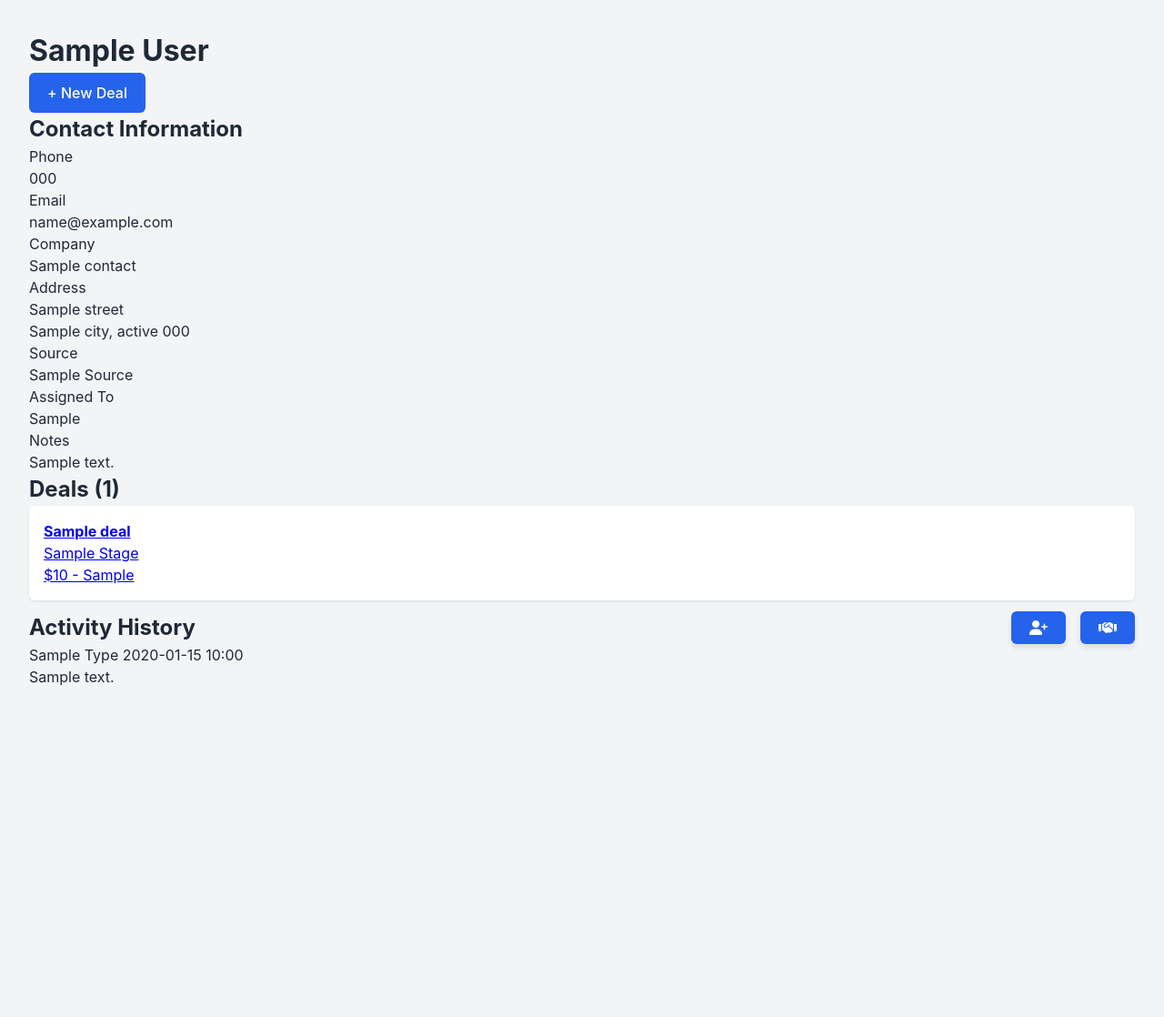
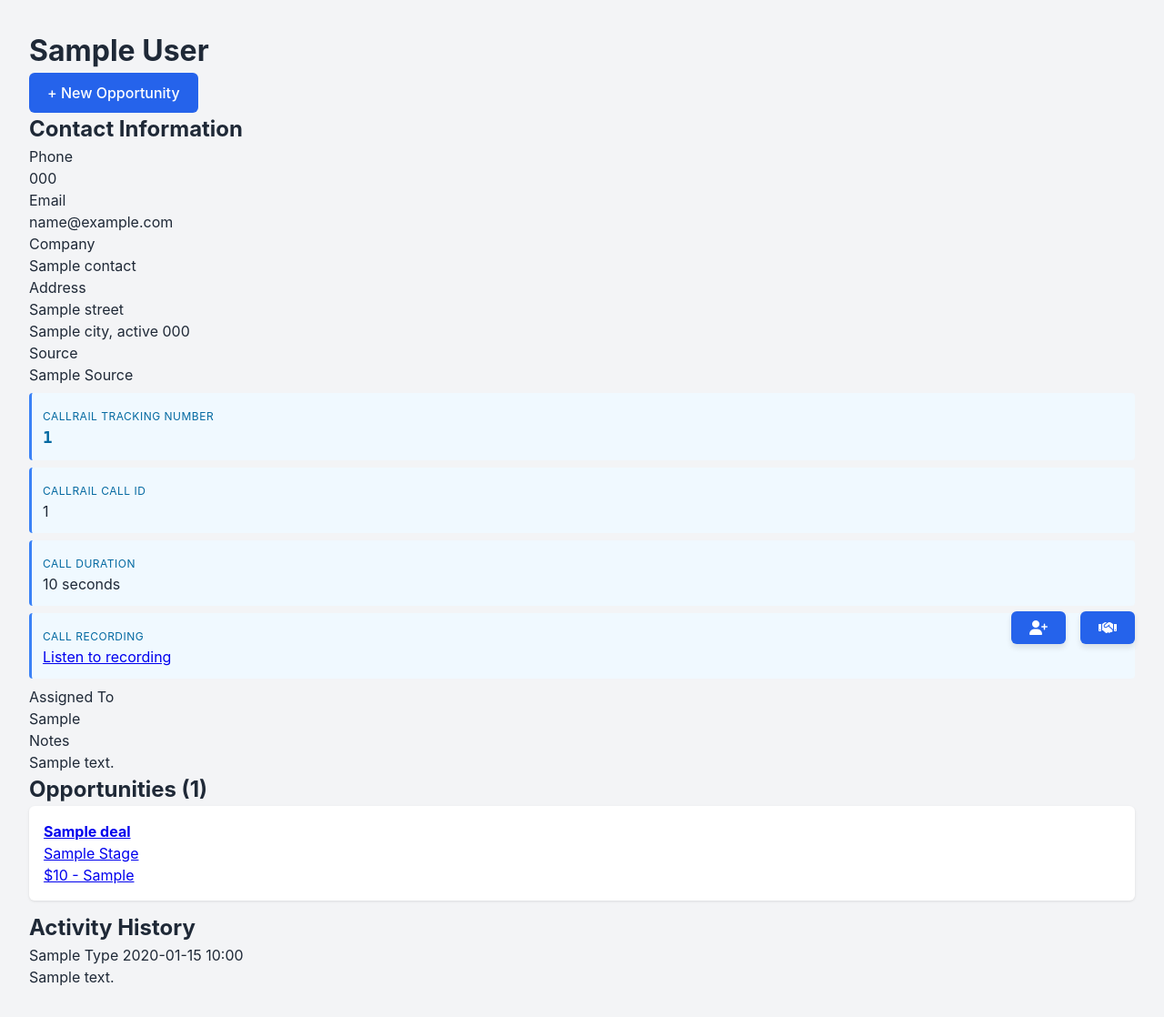
Before and after one commit to lobzyclaw/lovepool-crm, a Flask app: template templates/contact_detail.html in a window 1280 px wide. Shown: the part 60-1178 px from the top of the page at 91% size. Before the commit the page ends 814 px from the top, so only its background shows below. Run offline with Flask 3, Linux system fonts and the light colour scheme; the template is opened without the code that fills it: most values are stand-ins (such as "Sample title", 1, 10 or a date in 2020).

Commit message:
Show CallRail tracking number and source on contacts list and detail pages

```diff
--- a/templates/contact_detail.html
+++ b/templates/contact_detail.html
@@ -5,7 +5,7 @@
     <div class="contact-header">
         <h1>{{ contact.first_name }} {{ contact.last_name }}</h1>
         <div class="contact-actions">
-            <a href="{{ url_for('deal_new', contact_id=contact.id) }}" class="btn btn-primary">+ New Deal</a>
+            <a href="{{ url_for('deal_new', contact_id=contact.id) }}" class="btn btn-primary">+ New Opportunity</a>
         </div>
     </div>
 
@@ -44,6 +44,34 @@
                 <p>{{ contact.source.replace('_', ' ').title() }}</p>
             </div>
 
+            {% if contact.custom_fields and contact.custom_fields.callrail_tracking_number %}
+            <div class="info-group source-detail">
+                <label>CallRail Tracking Number</label>
+                <p class="tracking-number">{{ contact.custom_fields.callrail_tracking_number }}</p>
+            </div>
+            {% endif %}
+
+            {% if contact.custom_fields and contact.custom_fields.callrail_call_id %}
+            <div class="info-group source-detail">
+                <label>CallRail Call ID</label>
+                <p>{{ contact.custom_fields.callrail_call_id }}</p>
+            </div>
+            {% endif %}
+
+            {% if contact.custom_fields and contact.custom_fields.call_duration %}
+            <div class="info-group source-detail">
+                <label>Call Duration</label>
+                <p>{{ contact.custom_fields.call_duration }} seconds</p>
+            </div>
+            {% endif %}
+
+            {% if contact.custom_fields and contact.custom_fields.call_recording %}
+            <div class="info-group source-detail">
+                <label>Call Recording</label>
+                <p><a href="{{ contact.custom_fields.call_recording }}" target="_blank">Listen to recording</a></p>
+            </div>
+            {% endif %}
+
             <div class="info-group">
                 <label>Assigned To</label>
                 <p>{{ contact.assigned_to }}</p>
@@ -56,7 +84,7 @@
         </div>
 
         <div class="contact-deals">
-            <h2>Deals ({{ deals|length }})</h2>
+            <h2>Opportunities ({{ deals|length }})</h2>
 
             {% if deals %}
             <div class="deals-list">
@@ -71,8 +99,8 @@
                 {% endfor %}
             </div>
             {% else %}
-            <p class="empty">No deals yet.</p>
-            <a href="{{ url_for('deal_new', contact_id=contact.id) }}" class="btn btn-primary">Create Deal</a>
+            <p class="empty">No opportunities yet.</p>
+            <a href="{{ url_for('deal_new', contact_id=contact.id) }}" class="btn btn-primary">Create Opportunity</a>
             {% endif %}
         </div>
     </div>
@@ -92,4 +120,26 @@
     </div>
     {% endif %}
 </div>
+
+<style>
+.source-detail {
+    background: #f0f9ff;
+    border-left: 3px solid #3b82f6;
+    padding: 0.75rem;
+    margin: 0.5rem 0;
+    border-radius: 4px;
+}
+.source-detail label {
+    color: #0369a1;
+    font-size: 0.75rem;
+    text-transform: uppercase;
+    letter-spacing: 0.5px;
+}
+.tracking-number {
+    font-family: monospace;
+    font-size: 1.1rem;
+    font-weight: 600;
+    color: #0369a1;
+}
+</style>
 {% endblock %}
```
Also changed, not shown: templates/contacts.html (+50 -7 lines).
